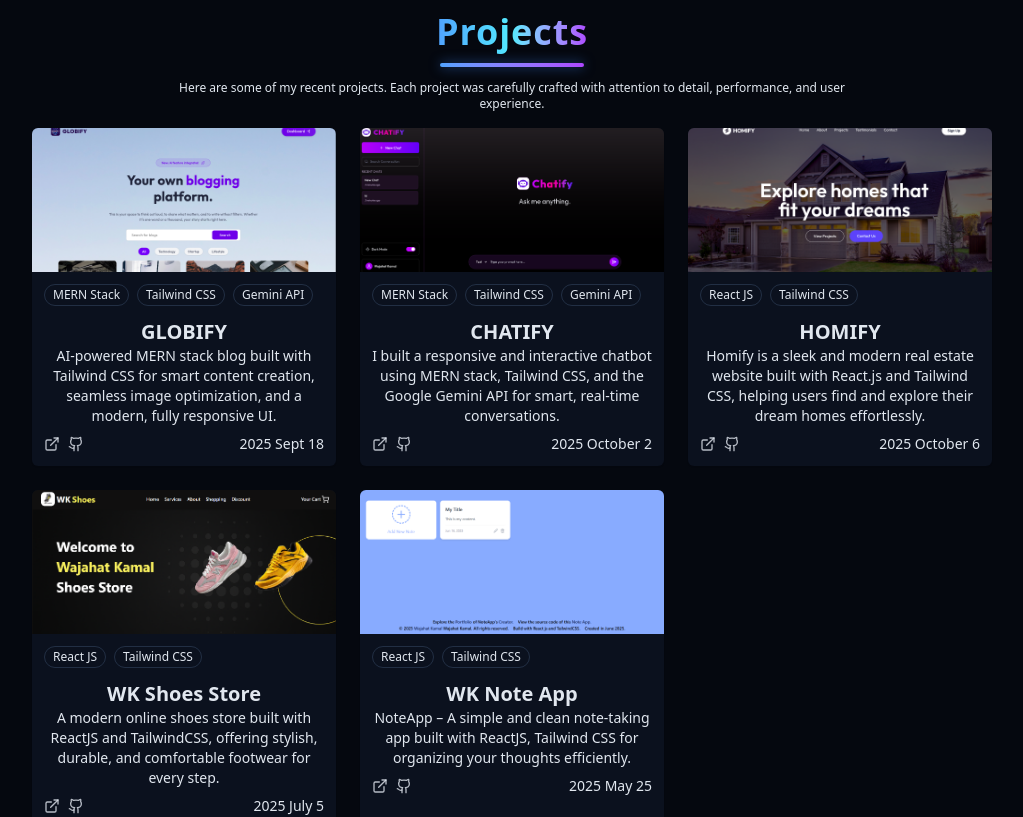
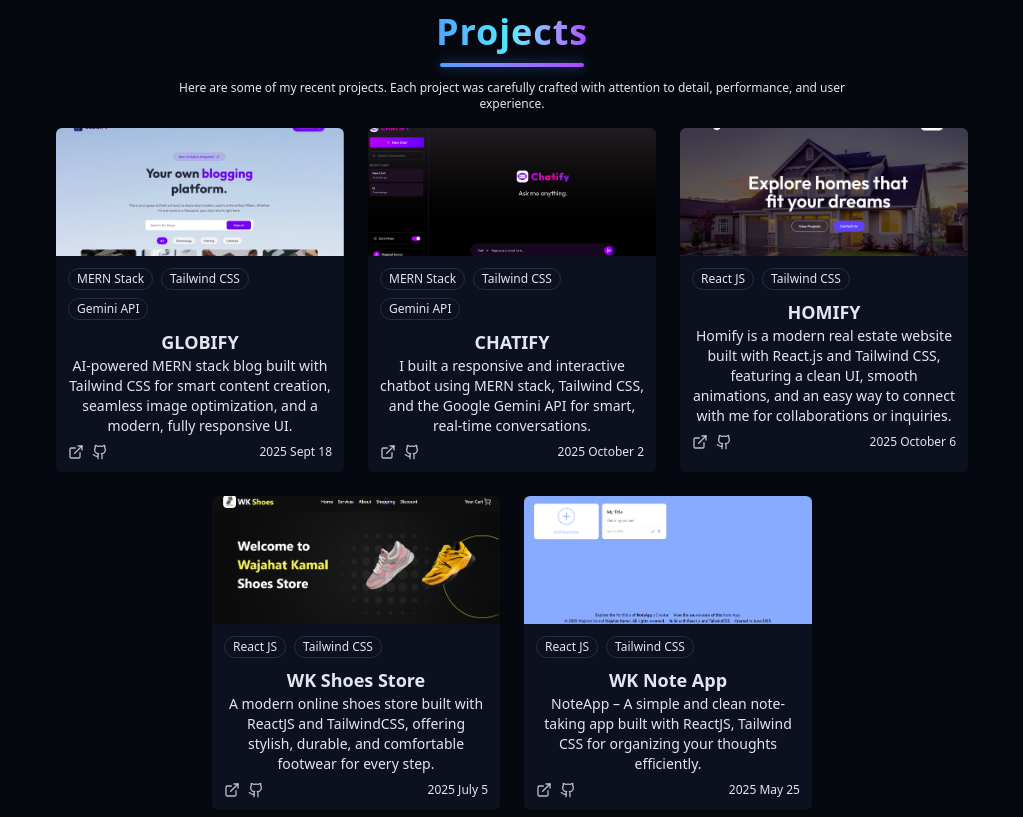
Before and after one commit to wajahat-kamal/Dev-Portfolio, a React (Vite) app: page / in a window 1280 px wide. Shown: the part 1660-2477 px from the top of the page, without its empty margins (128-1151 px from the left). Built offline with nearby package versions, Linux system fonts and the light colour scheme.

Commit message:
Update project descriptions and layout in Data.js and ProjectsSection: refine HOMIFY description, adjust image and padding sizes, and enhance project card responsiveness for better user experience.

```diff
--- a/src/assets/Data.js
+++ b/src/assets/Data.js
@@ -27,7 +27,8 @@ export const projects = [
     demoURL: "https://globify-wk.vercel.app",
     githubURL: "https://github.com/wajahat-kamal/GLOBIFY/",
     date: "2025 Sept 18",
-  }, {
+  },
+  {
     id: 2,
     title: "CHATIFY",
     description:
@@ -41,7 +42,8 @@ export const projects = [
   {
     id: 3,
     title: "HOMIFY",
-    description: "Homify is a sleek and modern real estate website built with React.js and Tailwind CSS, helping users find and explore their dream homes effortlessly.",
+    description:
+      "Homify is a modern real estate website built with React.js and Tailwind CSS, featuring a clean UI, smooth animations, and an easy way to connect with me for collaborations or inquiries.",
     image: wkHomifyImg,
     tags: ["React JS", "Tailwind CSS"],
     demoURL: "https://homify-wk.vercel.app/",
--- a/src/components/ProjectsSection.jsx
+++ b/src/components/ProjectsSection.jsx
@@ -11,18 +11,19 @@ export const ProjectsSection = () => {
           </span>
           <span className="absolute bottom-[-15px] left-1/2 -translate-x-1/2 w-36 h-[4px] bg-gradient-to-r from-blue-400 to-purple-500 rounded-full shadow-[0_0_12px_rgba(59,130,246,0.6)]"></span>
         </h2>
-
         <p className="text-center text-xs text-muted-foreground mb-4 max-w-2xl mx-auto">
           Here are some of my recent projects. Each project was carefully
           crafted with attention to detail, performance, and user experience.
         </p>
-        <div className="grid grid-cols-1 md:grid-cols-2 lg:grid-cols-3 gap-6 max-sm:gap-4">
+        <div className="flex flex-wrap justify-center gap-6 max-sm:gap-4">
           {projects.map((project) => (
             <div
               key={project.id}
-              className="group bg-card rounded-md overflow-hidden shadow-xs card-hover"
+              className="group bg-card rounded-md overflow-hidden shadow-xs card-hover
+                 w-full sm:w-[90%] md:w-[45%] lg:w-[30%]"
             >
-              <div className="h-32 sm:h-36 overflow-hidden">
+              {/* 🔹 Image height reduced */}
+              <div className="h-28 sm:h-32 overflow-hidden">
                 <img
                   src={project.image}
                   alt={project.title}
@@ -30,8 +31,9 @@ export const ProjectsSection = () => {
                 />
               </div>
 
-              <div className="p-2 sm:p-3">
-                <div className="flex flex-wrap gap-1.5 sm:gap-2 mb-3">
+              {/* 🔹 Padding slightly reduced */}
+              <div className="p-2.5 sm:p-3">
+                <div className="flex flex-wrap gap-1.5 sm:gap-2 mb-2">
                   {project.tags.map((tag, index) => (
                     <span
                       key={`${project.id}-${index}`}
@@ -42,10 +44,10 @@ export const ProjectsSection = () => {
                   ))}
                 </div>
 
-                <h3 className="text-lg sm:text-xl font-semibold">
+                <h3 className="text-base sm:text-lg font-semibold">
                   {project.title}
                 </h3>
-                <p className="text-muted-foreground text-xs sm:text-sm mb-2">
+                <p className="text-muted-foreground text-[11px] sm:text-sm mb-2">
                   {project.description}
                 </p>
 
@@ -67,7 +69,7 @@ export const ProjectsSection = () => {
                     </a>
                   </div>
 
-                  <p className="text-muted-foreground text-xs sm:text-sm">
+                  <p className="text-muted-foreground text-[11px] sm:text-xs">
                     {project.date}
                   </p>
                 </div>
@@ -75,7 +77,6 @@ export const ProjectsSection = () => {
             </div>
           ))}
         </div>
-
         <div className="text-center mt-6">
           <a
             className="cosmic-button w-fit flex items-center mx-auto gap-2"
```
